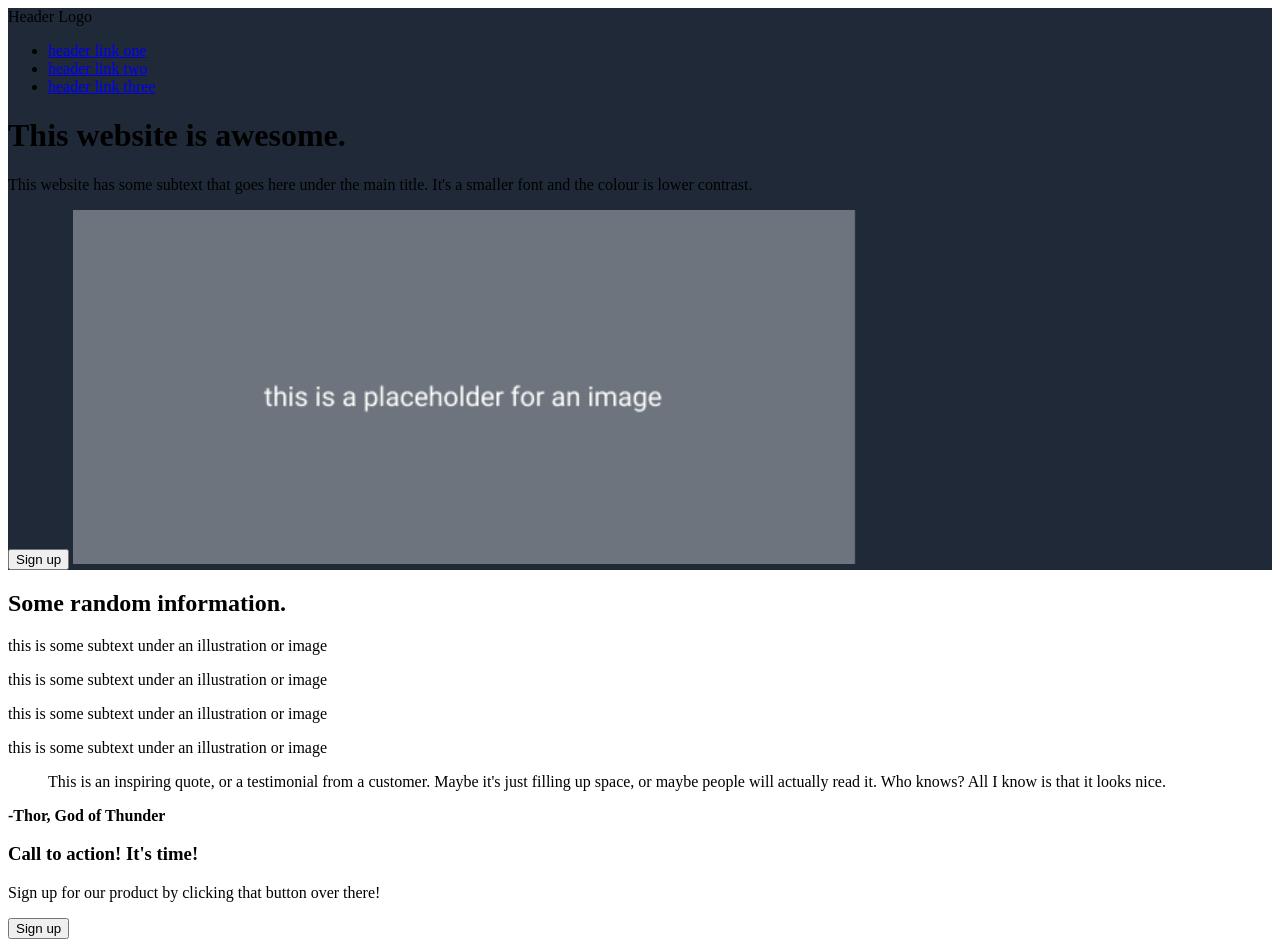
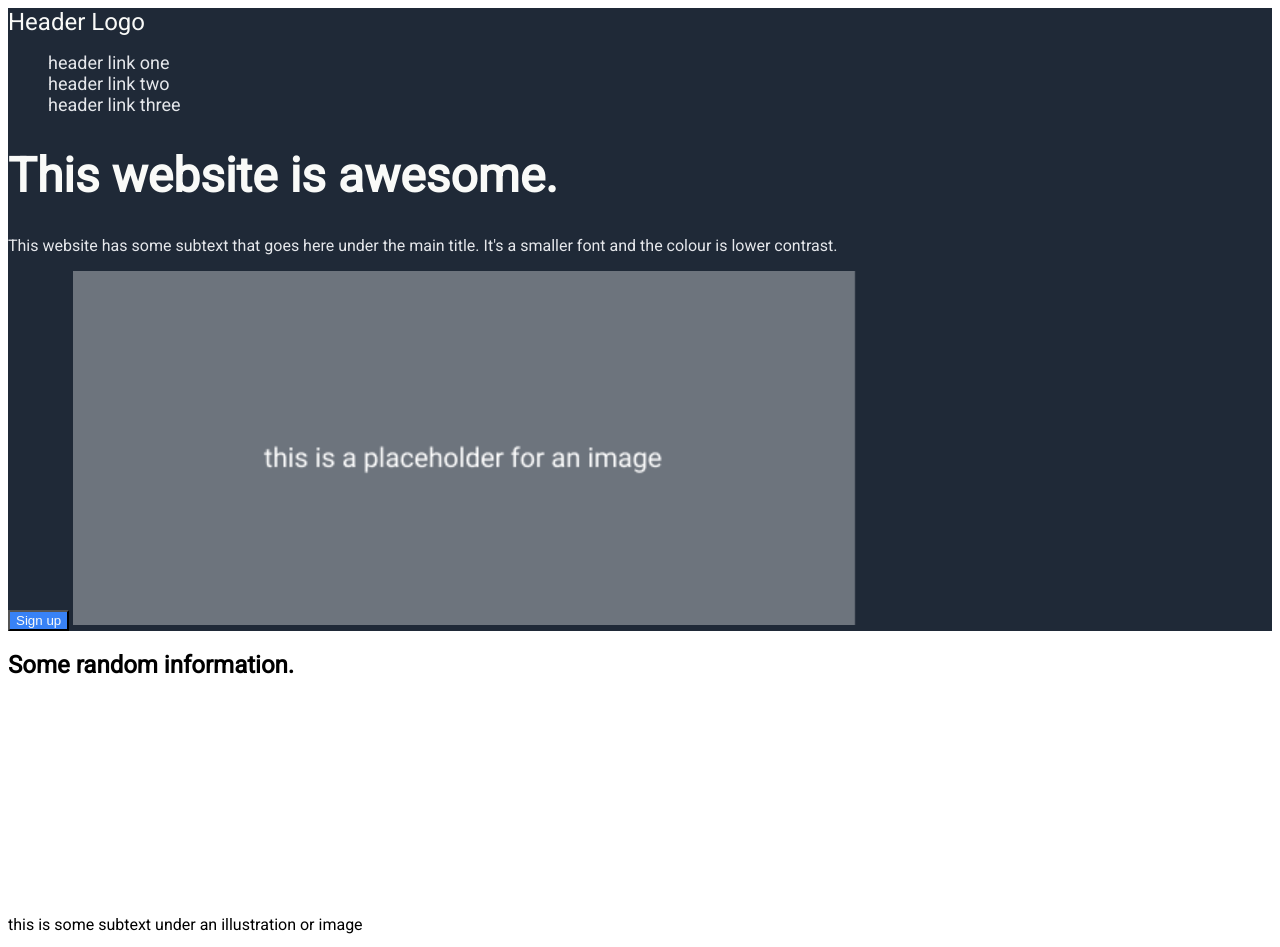
Before and after one commit to tanzx-s/landing-page, a plain HTML site: page index.html in a window 1280 px wide. Shown: the top 947 px of the page. Drawn offline with Linux system fonts and the light colour scheme.

Commit message:
Add basic css colours and font

```diff
--- a/index.html
+++ b/index.html
@@ -5,29 +5,28 @@
     <link rel="preconnect" href="https://fonts.googleapis.com">
     <link rel="preconnect" href="https://fonts.gstatic.com" crossorigin>
     <link href="https://fonts.googleapis.com/css2?family=Roboto&display=swap" rel="stylesheet">
-    <link rel="stylesheet" href="/style.css">
+    <link rel="stylesheet" href="style.css">
     <title>Home</title>
   </head>
   <body>
-    <div class="container">
       <header>
-        <div class="nav">
-          <div class="header-logo">Header Logo</div>
-          <ul class="menu-links">
+        <div class="navbar">
+          <div class="nav-logo">Header Logo</div>
+          <ul class="nav-menu">
             <li><a href="#">header link one</a></li>
             <li><a href="#">header link two</a></li>
             <li><a href="#">header link three</a></li>
           </ul>
         </div>
-        <div class="banner-header">
+        <div class="hero">
           <h1>This website is awesome.</h1>
           <p>This website has some subtext that goes here under the main title.
           It's a smaller font and the colour is lower contrast.</p>
           <button type="button" name="btn-header">Sign up</button>
-          <img src="/images/img-banner.png">
+          <img src="images/img-banner.PNG">
         </div>
       </header>
-      <div class="sub-text">
+      <section class="sub-text">
         <h2>Some random information.</h2>
         <div class="img-box"></div>
         <p>this is some subtext under an illustration or image</p>
@@ -37,23 +36,20 @@
         <p>this is some subtext under an illustration or image</p>
         <div class="img-box"></div>
         <p>this is some subtext under an illustration or image</p>
-      </div>
-      <div class="quote">
+      </section>
+      <section class="section-quote">
         <blockquote>
           This is an inspiring quote, or a testimonial from a customer.
           Maybe it's just filling up space, or maybe people will actually read it. Who knows?
           All I know is that it looks nice.
         </blockquote>
         <p><strong>-Thor, God of Thunder</strong></p>
-      </div>
-      <div class="banner-footer">
-        <div>
-          <h3>Call to action! It's time!</h3>
-          <p>Sign up for our product by clicking that button over there!</p>
-          <button type="button" name="btn-footer">Sign up</button>
-        </div>
-      </div>
-    </div>
+      </section>
+      <section class="banner-footer">
+        <h3>Call to action! It's time!</h3>
+        <p>Sign up for our product by clicking that button over there!</p>
+        <button type="button" name="btn-footer">Sign up</button>
+      </section>
   </body>
   <footer>
     <p>Copyright (c) The Odin Project 2021</p>
--- a/style.css
+++ b/style.css
@@ -1,7 +1,59 @@
-@font-face {
+html {
   font-family: 'Roboto', sans-serif;
+  display: flex;
 }
 
 header, footer {
   background-color: #1F2937;
 }
+
+.navbar {
+  display: inline;
+}
+
+.nav-logo {
+  font-size: 24px;
+  color: #F9FAF8;
+}
+
+.nav-menu {
+  list-style-type: none;
+}
+
+.nav-menu a {
+  font-size: 18px;
+  color: #E5E7EB;
+  text-decoration: none;
+}
+
+.hero h1 {
+  font-size: 48px;
+  color: #F9FAF8;
+}
+
+.hero p {
+  color: #E5E7EB;
+}
+
+.img-box {
+  border: 2px;
+  border-radius: 5px;
+  border-color: #3882F6;
+  height: 200px;
+  width: 200px;
+}
+
+.section-quote {
+  background-color: #E5E7EB;
+}
+
+blockquote {
+  font-size: 36px;
+  font-style: italic;
+  color: #1F2937;
+}
+
+button {
+  background-color: #3882F6;
+  color: #F9FAF8;
+}
```
